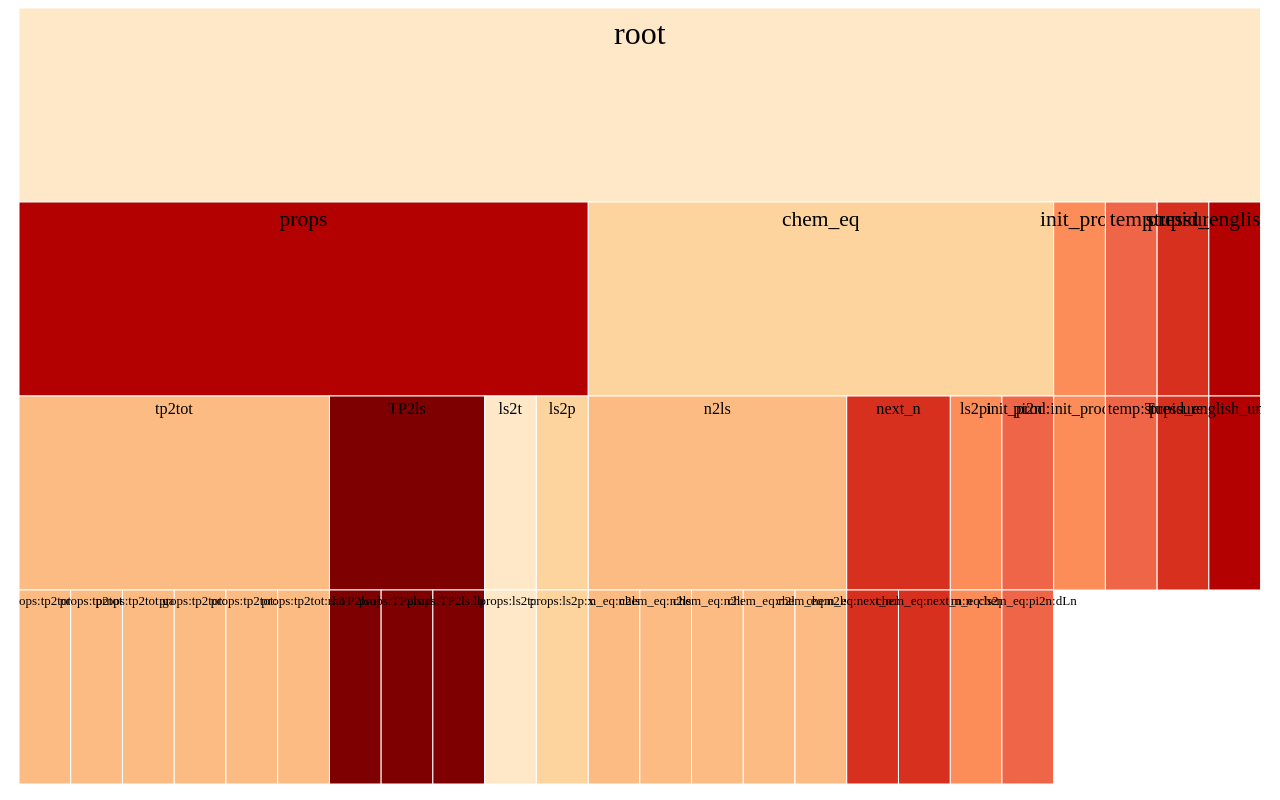
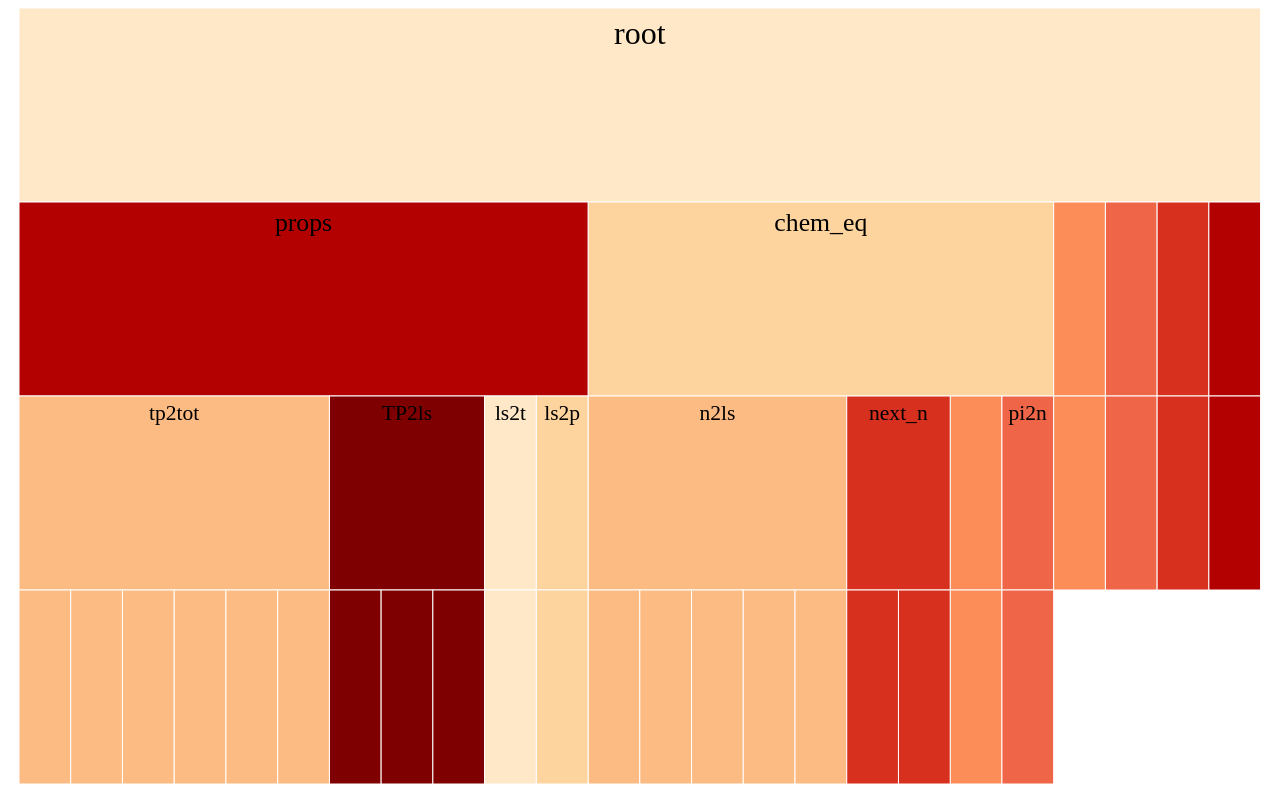
Before and after one commit to cgrabowski/OpenMDAO-atom-package, a website: page example/data-chart.html in a window 1280 px wide. Drawn offline with Linux system fonts and the light colour scheme.

Commit message:
Overflowing text is once again hidden.

```diff
--- a/example/data-chart.html
+++ b/example/data-chart.html
@@ -68,7 +68,8 @@
         // x and y attrs must be last so they run
         // after the bouding box has been computed
         .attr('x', deltaX)
-        .attr('y', deltaY);
+        .attr('y', deltaY)
+        .each(hideOverflowingText);
 
       var allTags = vis.selectAll('g, rect, text');
       allTags.on('click', click);
@@ -85,7 +86,8 @@
           .attr('y', deltaY)
           .attr('width', deltaWidth)
           .attr('height', deltaHeight)
-          .filter('text');
+          .filter('text')
+          .each('end', hideOverflowingText);
       }
 
       function deltaX(d) {
@@ -127,9 +129,8 @@
       }
 
       function deltaText(d) {
-        d.value
         var wh = window.innerHeight;
-        return 32 * wh / (wh + 2 * y(d.y));
+        return 32 * wh / (wh + y(d.y));
       }
 
       function getValue(d) {
@@ -140,12 +141,23 @@
         return d.key;
       }
 
+      function hideOverflowingText(d) {
+        var gw = this.parentNode.getAttribute('width');
+        var tw = this.getBBox().width;
+
+        if (tw > gw - 10) {
+          this.style.visibility = 'hidden';
+        } else {
+          this.style.visibility = 'visible';
+        }
+      }
+
       function fill(d) {
         return color((d.children ? d : d.parent).key);
       }
 
       function getChildren(d) {
-        return d3.entries(d.value).filter(function(ele, i, arr){
+        return d3.entries(d.value).filter(function(ele, i, arr) {
           return ele.value.constructor.name === 'Object';
         });
       }
```
